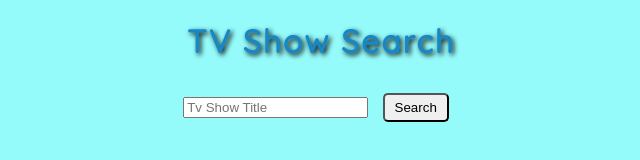
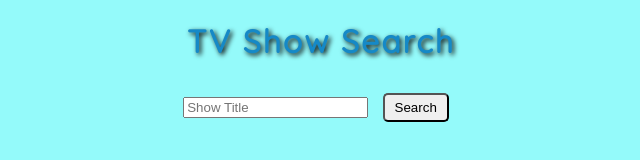
Before and after one commit to Janku13/findMovie, a plain HTML site: page index.html in a window 1280 px wide. Shown: the full height of the page, 319-959 px from the left. Drawn offline with nearby package versions, Linux system fonts and the light colour scheme.

Commit message:
Update index.html

```diff
--- a/index.html
+++ b/index.html
@@ -14,7 +14,7 @@
 
     <h1>TV Show Search</h1>
     <form  id='searchForm'>
-        <input  type="text" placeholder="Tv Show Title" name='query'>
+        <input  type="text" placeholder="Show Title" name='query'>
         <button>Search</button>
     </form>
     <!-- we use DOM to add the images here-->
```
